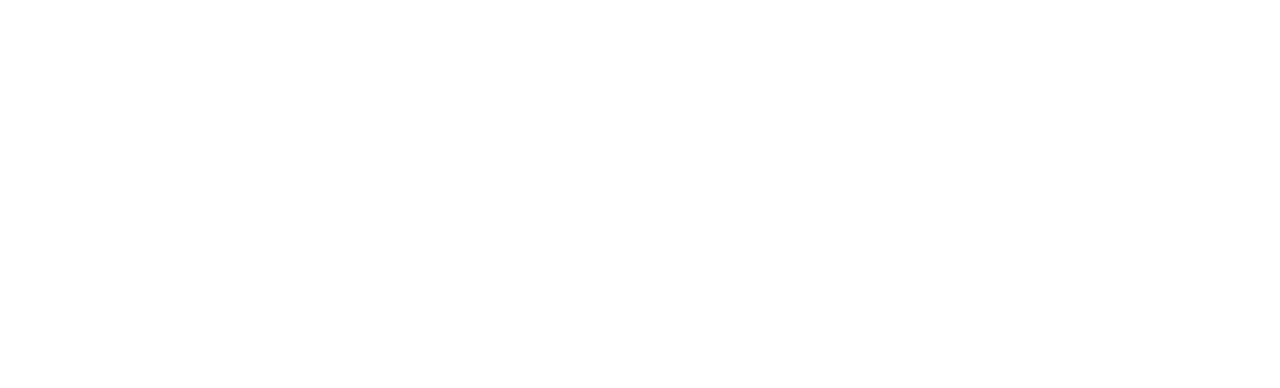
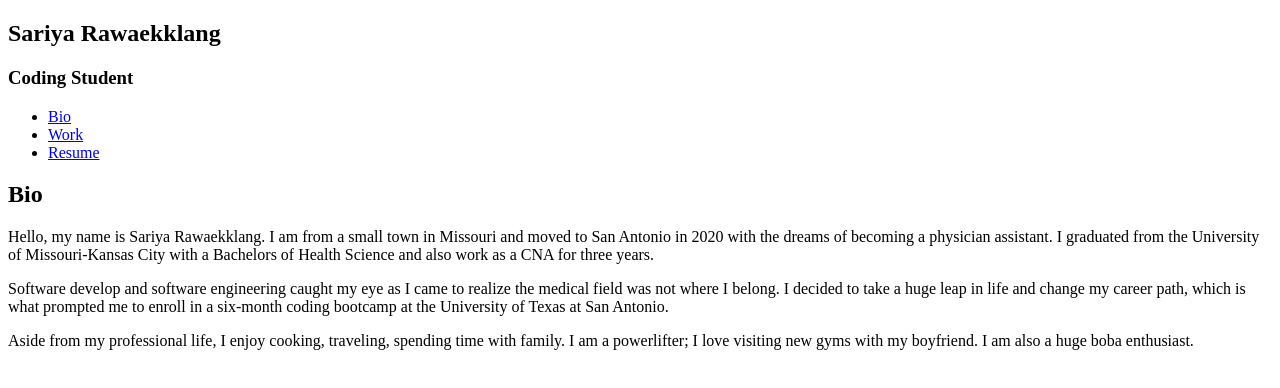
Before and after one commit to sariyarawaekklang/professional-portfolio, a plain HTML site: page professional-portfolio.html in a window 1280 px wide. Drawn offline with Linux system fonts and the light colour scheme.

Commit message:
added bio

```diff
--- a/professional-portfolio.html
+++ b/professional-portfolio.html
@@ -3,11 +3,60 @@
 
     <head>
         <meta charset="UTF-8" />
-        <title>Professional Portfolio</title>
+        <title>Sariya Rawaekklang</title>
     </head>
 
     <body>
+        <!-- navigation -->
+        <header>
+            <!-- insert image of me here -->
+            <h2>
+                Sariya Rawaekklang
+            </h2>
+            <h3>
+                Coding Student
+            </h3>
+            <nav>
+                <ul>
+                    <li>
+                        <a href="#bio">Bio</a>
+                    </li>
+                    <li>
+                        <a href="#work">Work</a>
+                    </li>
+                    <li>
+                        <a href="resume">Resume</a>
+                    </li>
+                </ul>
+            </nav>
+            <div>
+                <!-- icons for contact me -->
+            </div>
+        </header>
 
+        <!-- "bio" section -->
+        <section>
+            <h1>Bio</h1>
+            <p>
+                Hello, my name is Sariya Rawaekklang. I am from a small town in Missouri and moved to San Antonio in 2020 with the dreams of becoming a physician assistant.
+                I graduated from the University of Missouri-Kansas City with a Bachelors of Health Science and also work as a CNA for three years.
+            </p>
+            <p>
+                Software develop and software engineering caught my eye as I came to realize the medical field was not where I belong.
+                I decided to take a huge leap in life and change my career path, which is what prompted me to enroll in a six-month coding bootcamp at the University of Texas at San Antonio.
+            </p>
+            <p>
+                Aside from my professional life, I enjoy cooking, traveling, spending time with family.
+                I am a powerlifter; I love visiting new gyms with my boyfriend.
+                I am also a huge boba enthusiast.
+            </p>
+        </section>
+
+        <!-- "work" section -->
+        <section>
+
+        </section>
+
+        <!-- -->
     </body>
-
 </html>
```
Also changed, not shown: assets/css/style.css (added).
